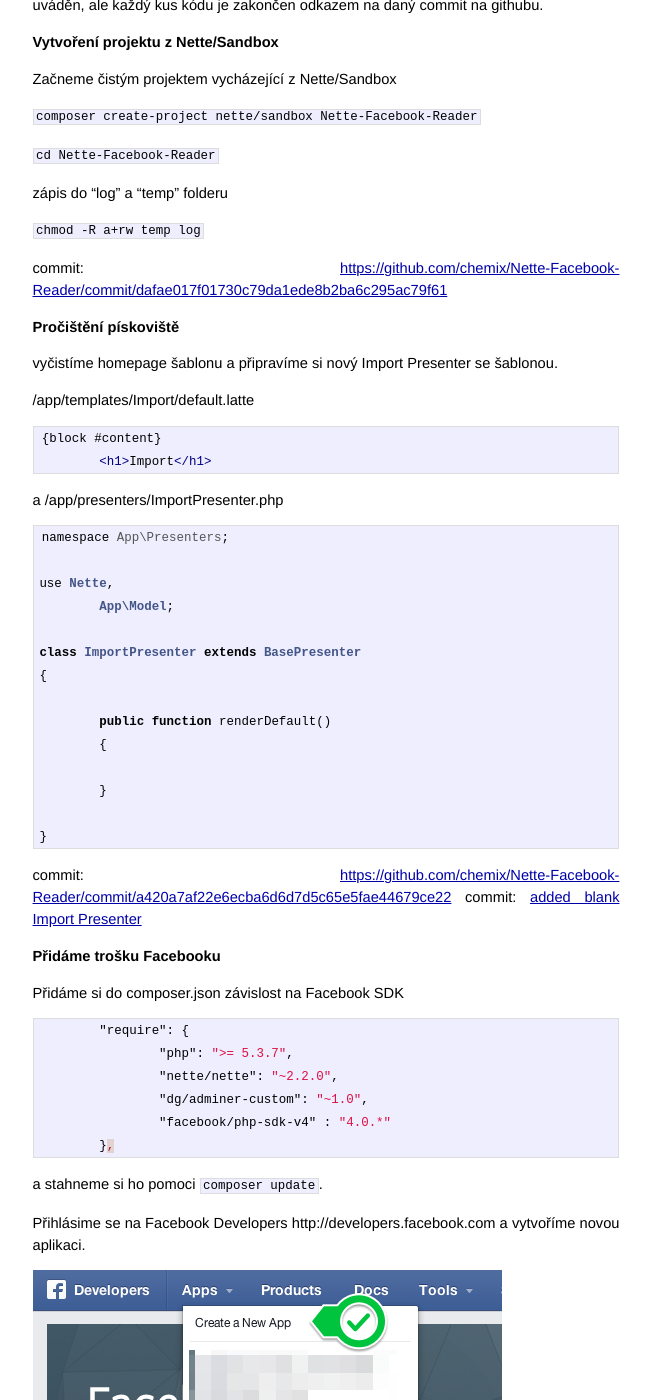
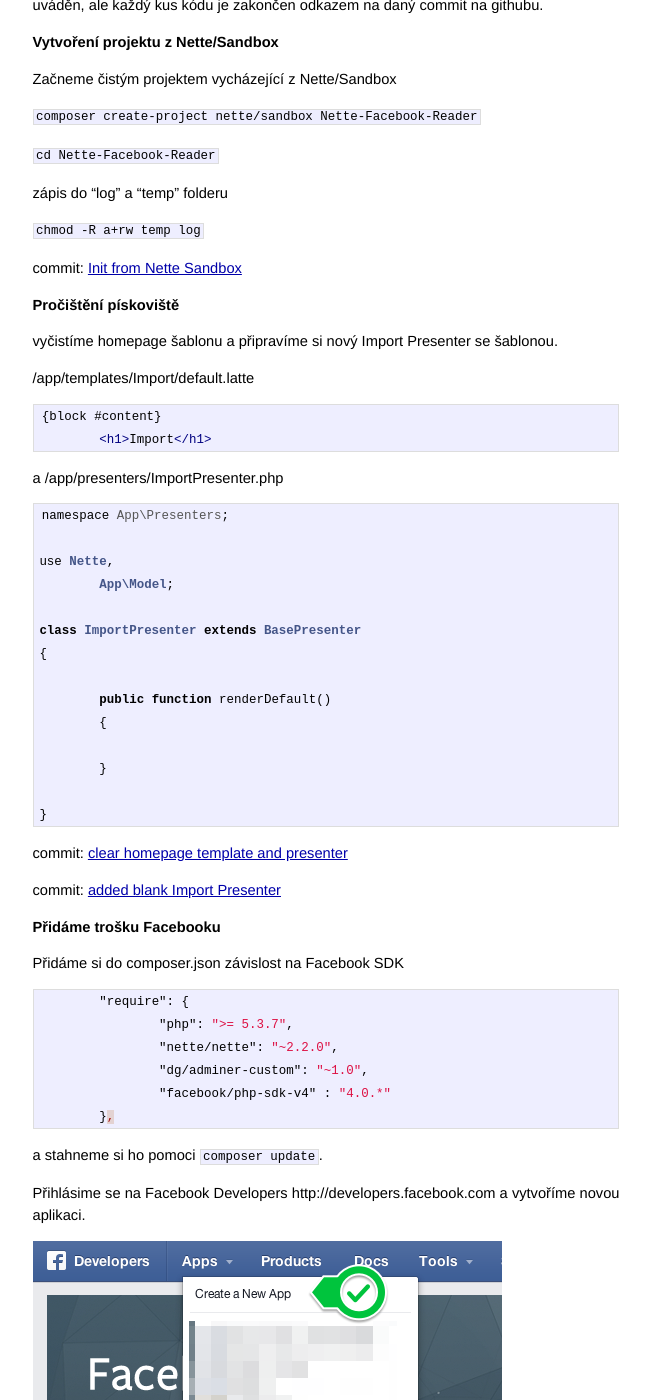
Before and after one commit to chemix/chemix.github.com, a Jekyll site: the page built from _posts/2014-06-13-nette-facebook-reader.md, in a window 1280 px wide and 1400 px high, scrolled down 470 px. Shown: the whole window, without its empty margins (314-965 px from the left). Built offline with Jekyll 4.4.1, drawn with Linux system fonts in a browser that asks for light colours; Markdown is read by kramdown in place of the engine named in the settings.

Commit message:
Updated 2014-06-13-nette-facebook-reader.md

````diff
--- a/_posts/2014-06-13-nette-facebook-reader.md
+++ b/_posts/2014-06-13-nette-facebook-reader.md
@@ -22,7 +22,7 @@
 
 
 Vytvoření projektu z Nette/Sandbox
-==================================
+----------------------------------
 
 Začneme čistým projektem vycházející z Nette/Sandbox
 
@@ -34,11 +34,11 @@
 
 `chmod -R a+rw temp log`
 
-commit: [https://github.com/chemix/Nette-Facebook-Reader/commit/dafae017f01730c79da1ede8b2ba6c295ac79f61](Init from Nette Sandbox)
+commit: [Init from Nette Sandbox](https://github.com/chemix/Nette-Facebook-Reader/commit/dafae017f01730c79da1ede8b2ba6c295ac79f61)
 
 
 Pročištění pískoviště
-=====================
+---------------------
 
 vyčistíme homepage šablonu a připravíme si nový Import Presenter se šablonou.
 
@@ -66,12 +66,13 @@
 }
 ```
 
-commit: [https://github.com/chemix/Nette-Facebook-Reader/commit/a420a7af22e6ecba6d6d7d5c65e5fae44679ce22](clear homepage template and presenter)
+commit: [clear homepage template and presenter](https://github.com/chemix/Nette-Facebook-Reader/commit/a420a7af22e6ecba6d6d7d5c65e5fae44679ce22)
+
 commit: [added blank Import Presenter](https://github.com/chemix/Nette-Facebook-Reader/commit/668308c23c3e2334b7ee07062228183f80938161)
 
 
 Přidáme trošku Facebooku
-========================
+------------------------
 
 Přidáme si do composer.json závislost na Facebook SDK
 
@@ -151,14 +152,16 @@
 ```
 
 commit: [add dependence on Facebook SDK to composer and small typo updates](https://github.com/chemix/Nette-Facebook-Reader/commit/09420de69abc424fe3b06a6a201dd23597465967)
+
 commit: [load data from Facebook - dirty version](https://github.com/chemix/Nette-Facebook-Reader/commit/f7abe600372f3e77cb7486dbb393bb85c300e7ed)
+
 commit: [only one catch and application->terminate()](https://github.com/chemix/Nette-Facebook-Reader/commit/17cf92295d9b10da4502d34ea870933ac499983e)
 
 
 
 
 Cache, ať při vývoji nečekáme
-=============================
+-----------------------------
 
 Přidáme si možnost cache pro požadavek. (Hlavně si tím urychlíme další rozšiřování, přeci jen čekat 10 sec na každý refresh mě nebaví).
 
@@ -242,7 +245,7 @@
 
 
 Ukládáme posty do databáze
-==========================
+---------------------------
 
 Dalším krokem je uložit si získána data do databáze. Pro práci s databází použijeme třídu Nette\Database. Vytvoříme si databázi a uživatele (díky klonování Nette Sandbox máme výborný nástroj Adminer přímo u projektu /adminer/).
 
@@ -362,7 +365,7 @@
 
 
 Zobrazení postů z importu
-=========================
+-------------------------
 
 Předáme si výpis práve přidaných postů do šablony a tam si je vypíšeme.
 
@@ -414,7 +417,7 @@
 
 
 Zobrazení postů na homepage
-===========================
+---------------------------
 
 V HomepagePresenteru si načteme posty co jsme načetly importem. Jelikož, ale nechcem zobrazovat všechny posty nastavíme si u některých v databázi status na 1 a budem zobrazovat pouze tyto.
 
@@ -464,7 +467,7 @@
 tuto verzi najdete pod tagem [:prototype](https://github.com/chemix/Nette-Facebook-Reader/tree/prototype)
 
 Zapouzdření do modelu
-======================
+---------------------
 
 Pokud se nad úkolem zamyslíme tak je to taková věc co by se nám mohla hodit i na jiném projektu. Připravíme si tedy modelovou vrstvu. Do ktere přepíšeme náš prototyp.
 
@@ -528,7 +531,7 @@
 commit: [model - section for read from db](https://github.com/chemix/Nette-Facebook-Reader/commit/fa96deed64d74de7ff0da782e2eb1d1e4080f9c4)
 
 Import do modelu
-================
+----------------
 
 To samé uděláme i s částí pro načítání dat z Facebooku.
 
@@ -576,7 +579,7 @@
 commit: [model - section for import data from Facebook](https://github.com/chemix/Nette-Facebook-Reader/commit/dce5d9bc22449ea094ac12cfdc880c5718444cc4)
 
 A co to heslo v kódu? Pryč s nim
-================================
+--------------------------------
 
 Jako pěkný, ale. Ale nám se ještě nelíbí
 
@@ -664,6 +667,7 @@
 
 
 NEXT STEPS
-----------
+__________
+
 * pouzit Kdyby/Facebook
 * prihlasovani admina a schvalovani zobrazeni na strance
````
